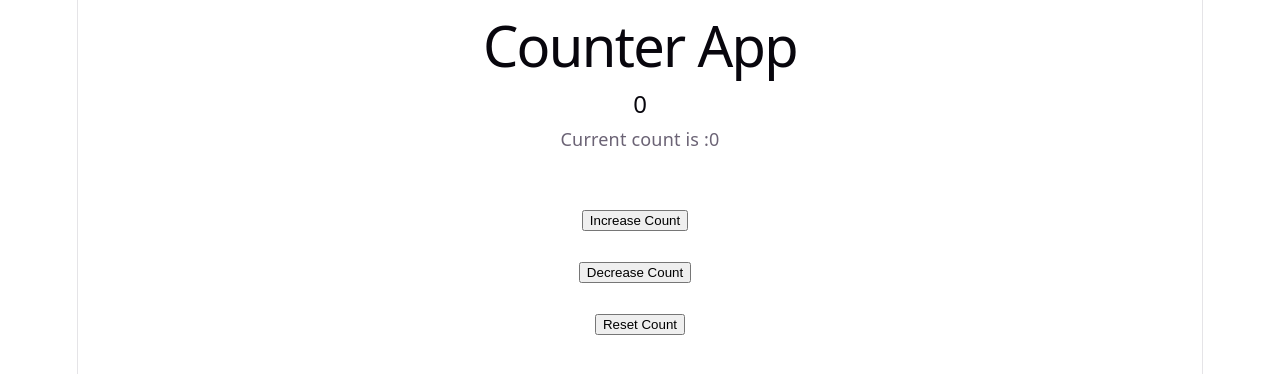
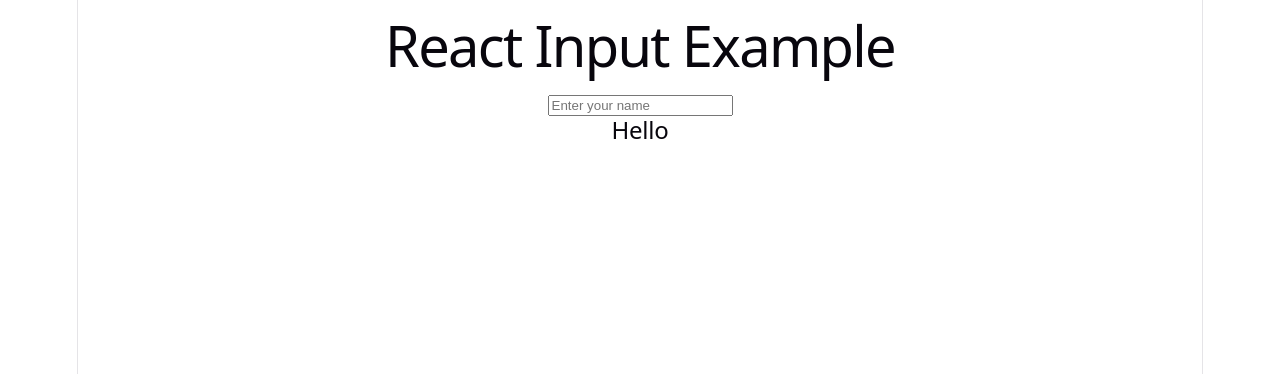
Before and after one commit to kasheeesh08/react-learning-journey, a React (Vite) app: page / in a window 1280 px wide. Shown: the top 374 px of the page. Built offline with nearby package versions, Linux system fonts and the light colour scheme.

Commit message:
Built controlled input using React useState

```diff
--- a/src/App.jsx
+++ b/src/App.jsx
@@ -1,38 +1,20 @@
 import { useState, useEffect } from 'react'
 
 function App() {
-  const [count, setCount] = useState(0)
-  useEffect(() => {
-      console.log('Count changed')
-  }, [count])
+  const [name, setName] = useState('')
 
   return (
     <div>
-      <h1>Counter App</h1>
+      <h1>React Input Example</h1>
 
-      <h2>{count}</h2>
-      <p>Current count is :{count}</p>
-      <br /><br />
+      <input
+        type="text"
+        placeholder="Enter your name"
+        value={name}
+        onChange={(e) => setName(e.target.value)}
+      />
 
-      <button
-      style={{ marginRight: '10px' }}
-      onClick={() => setCount(count + 1)}>
-        Increase Count
-      </button>
-
-      <br /><br />
-
-      <button
-      style={{ marginRight: '10px' }}
-      onClick={() => setCount(count - 1)}>
-        Decrease Count
-      </button>
-
-      <br /><br />
-      <button onClick={() => setCount(0)}>
-        Reset Count
-      </button>
-
+      <h2>Hello {name}</h2>
     </div>
   )
 }
```
